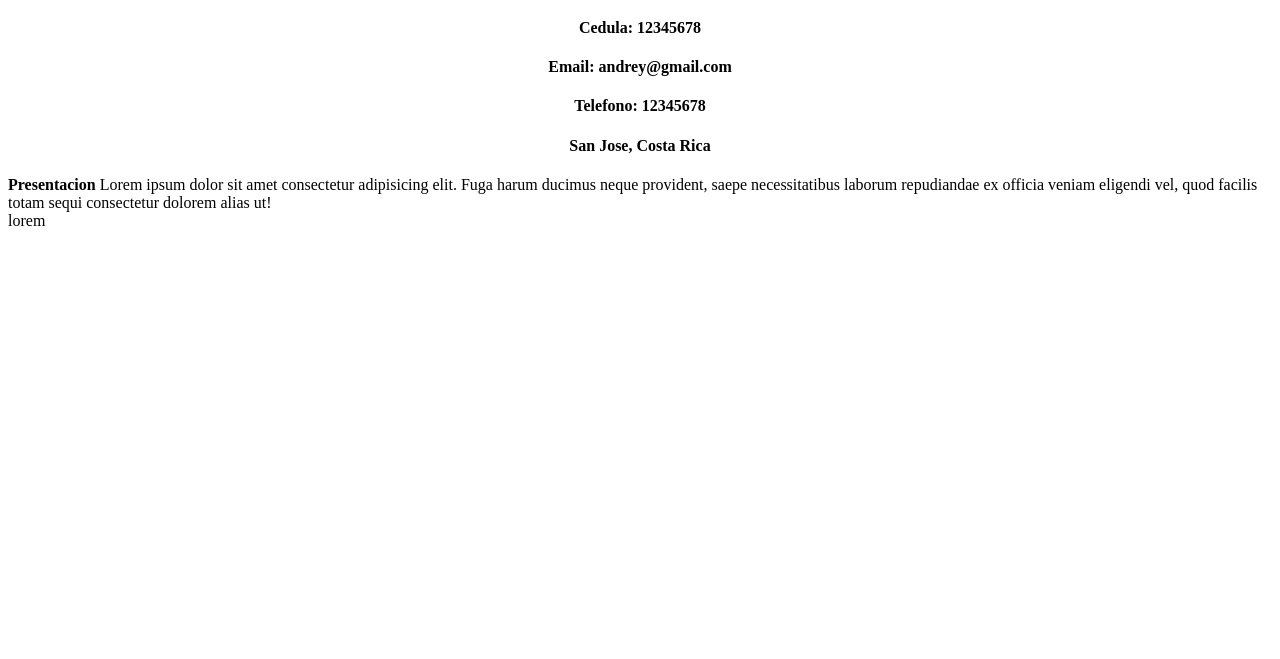
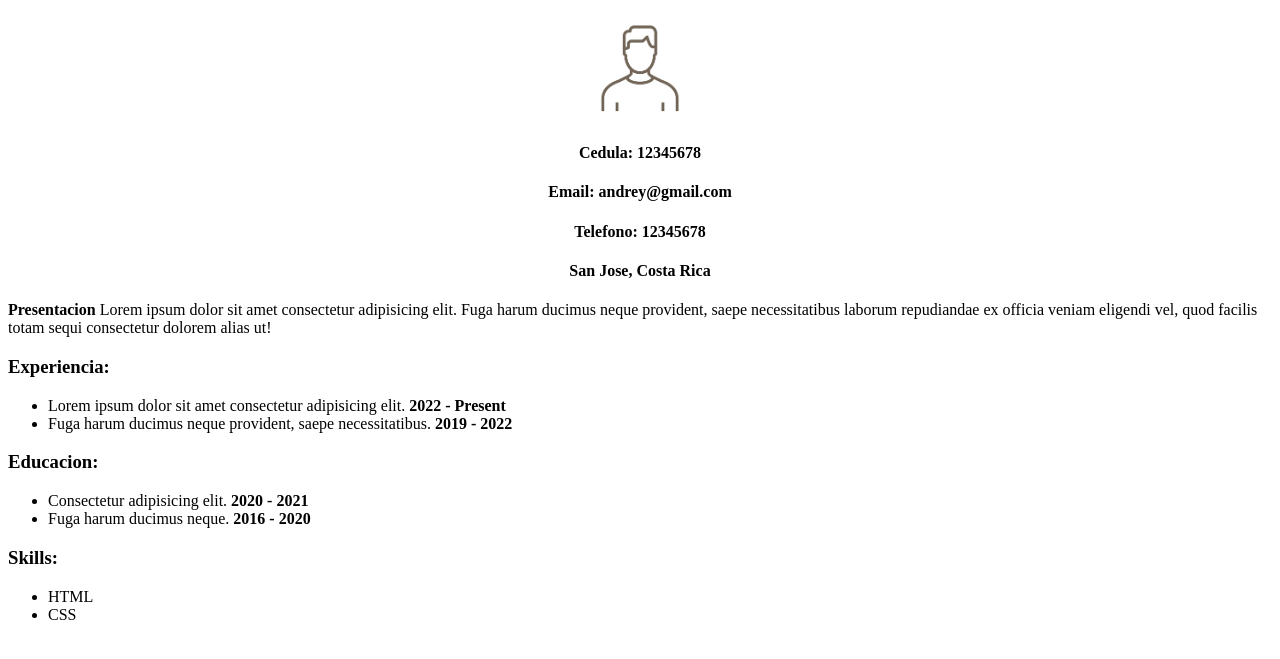
Before and after one commit to aajimenezvla/HTML, a plain HTML site: page cv.html in a window 1280 px wide. Shown: the part 61-720 px from the top of the page. Drawn offline with Linux system fonts and the light colour scheme.

Commit message:
adding information to my CV

```diff
--- a/cv.html
+++ b/cv.html
@@ -4,6 +4,7 @@
     <div>
         <center>
             <h1>Andrey Jimenez</h1>
+            <img src="./media/photo.png" alt="photo" width="100">
             <h4>Cedula: 12345678</h4>
             <h4>Email: andrey@gmail.com</h4>
             <h4>Telefono: 12345678</h4>
@@ -17,6 +18,26 @@
                 laborum repudiandae ex officia veniam eligendi vel, quod
                 facilis totam sequi consectetur dolorem alias ut!
     </div>
+    <div>
+        <h3>Experiencia:</h3>
+        <ul>
+            <li>Lorem ipsum dolor sit amet consectetur adipisicing elit. <strong>2022 - Present</strong></li>
+            <li>Fuga harum ducimus neque provident, saepe necessitatibus. <strong>2019 - 2022</strong></li>
+        </ul>
+    </div>
+    <div>
+        <h3>Educacion:</h3>
+        <ul>
+            <li>Consectetur adipisicing elit. <strong>2020 - 2021</strong></li>
+            <li>Fuga harum ducimus neque. <strong>2016 - 2020</strong></li>
+        </ul>
+    </div>
+    <div>
+        <h3>Skills:</h3>
+        <ul>
+            <li>HTML</li>
+            <li>CSS</li>
+        </ul>
+    </div>
 </body>
-lorem
 </html>
```
Also changed, not shown: media/photo.png (added).
